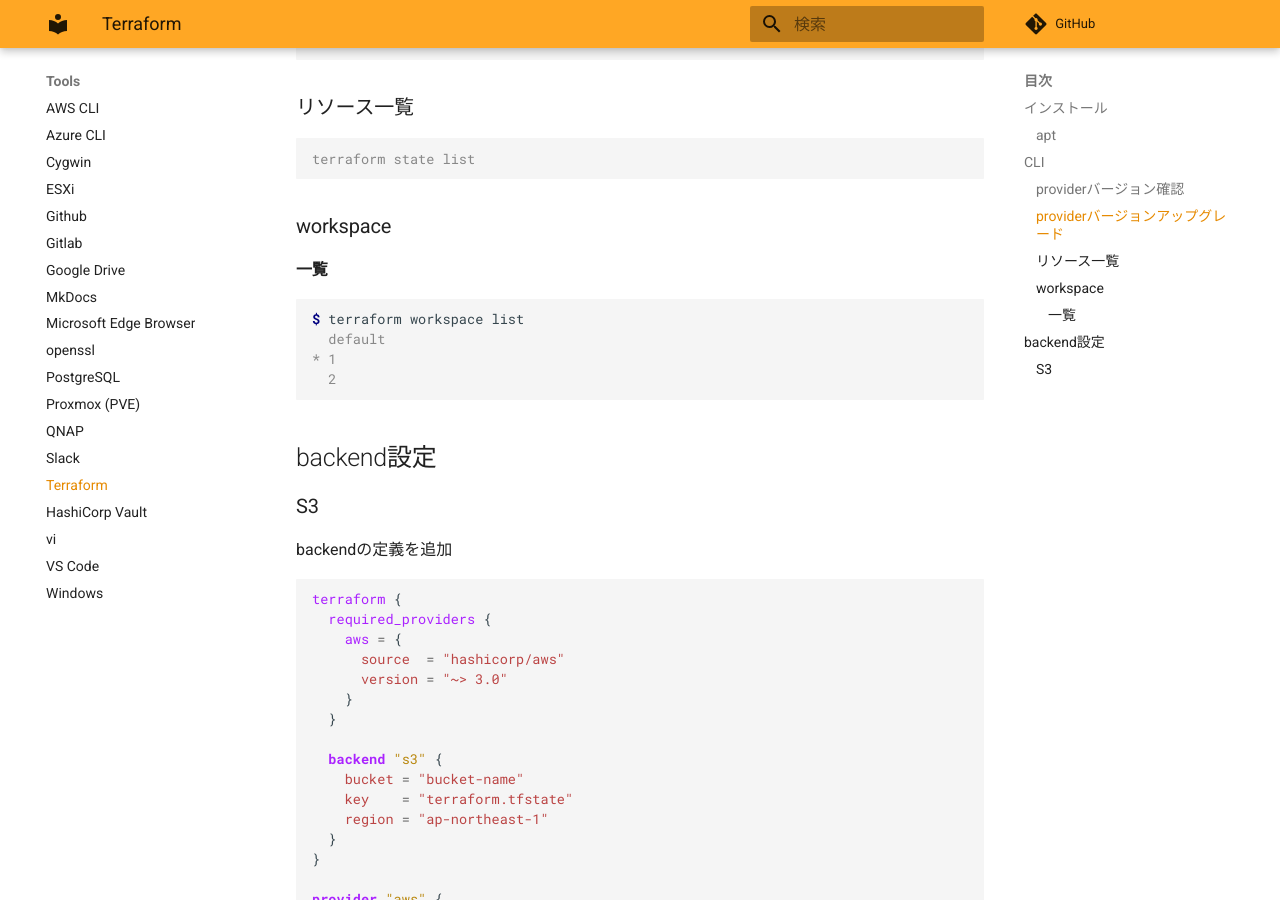
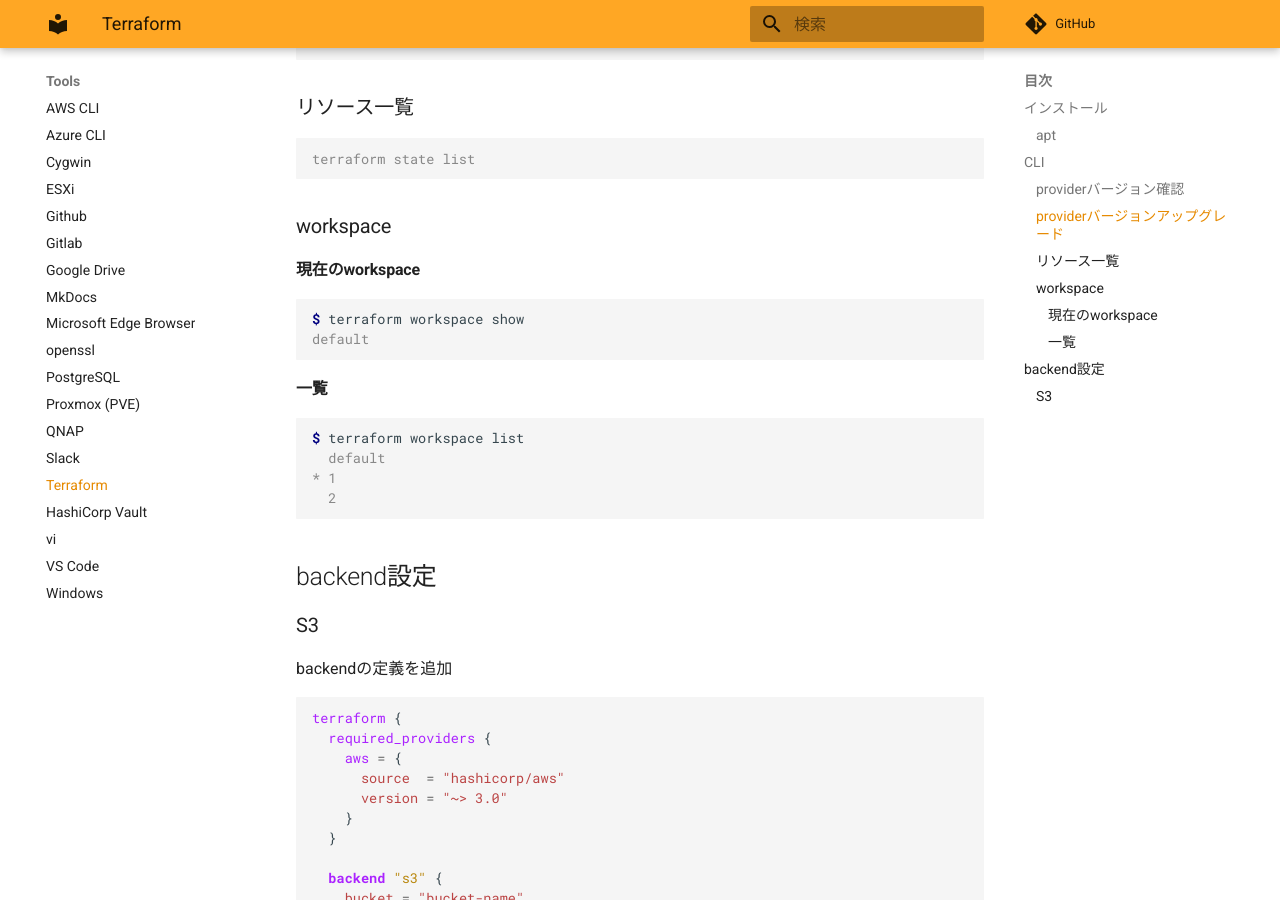
Before and after one commit to zaki-lknr/docs, an MkDocs documentation site: the page built from docs/Tools/terraform.md, in a window 1280 px wide and 900 px high, scrolled down 803 px. Built offline with MkDocs 1.6.1 and Material for MkDocs 9.7.7, drawn with Linux system fonts in a browser that asks for light colours; comment, search, counter and statistics services are not loaded.

Commit message:
add: tools/terraform: workspace show

````diff
--- a/docs/Tools/terraform.md
+++ b/docs/Tools/terraform.md
@@ -38,6 +38,13 @@ terraform state list
 ```
 
 ### workspace
+
+#### 現在のworkspace
+
+```console
+$ terraform workspace show
+default
+```
 
 #### 一覧
 
````
